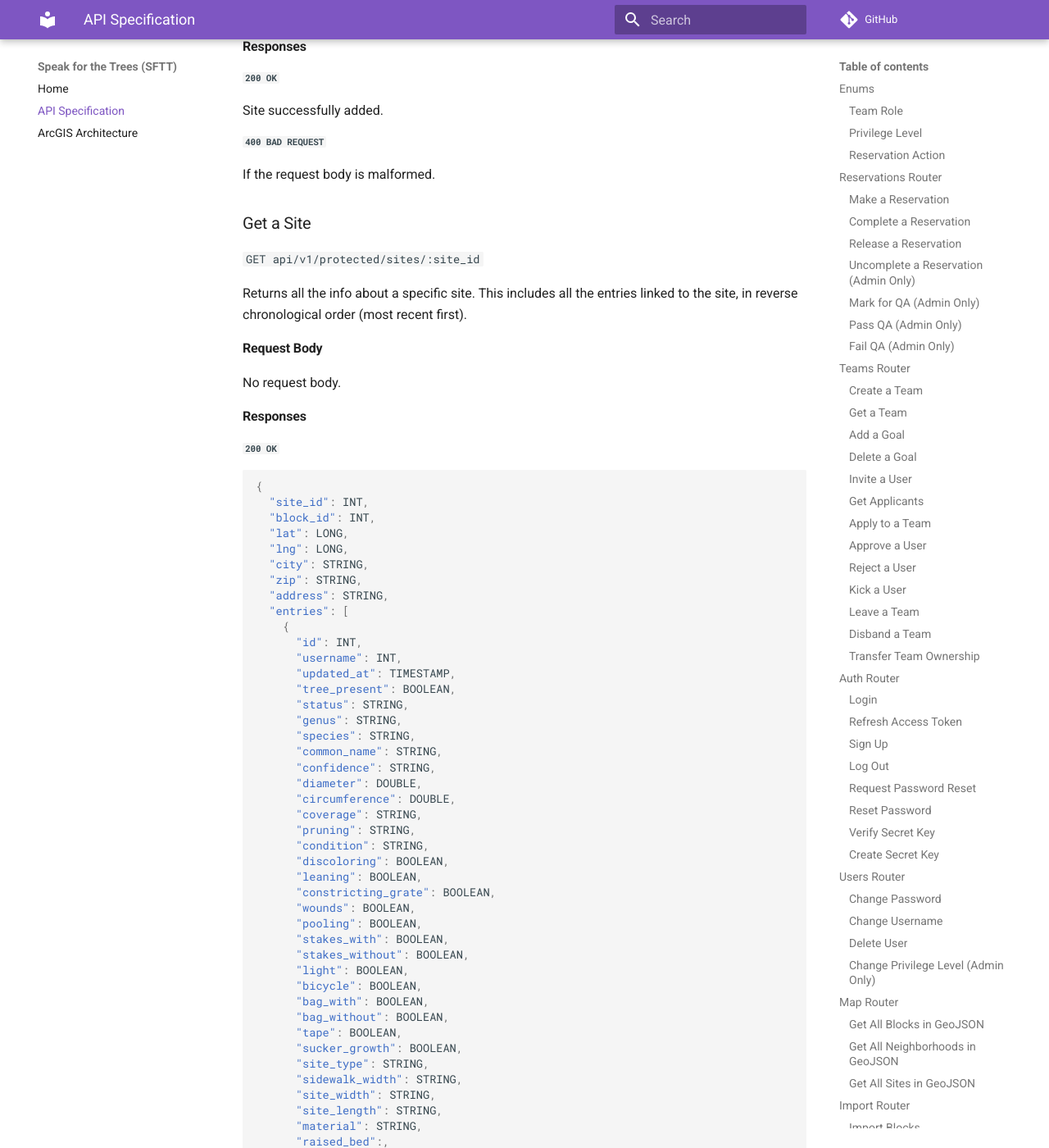
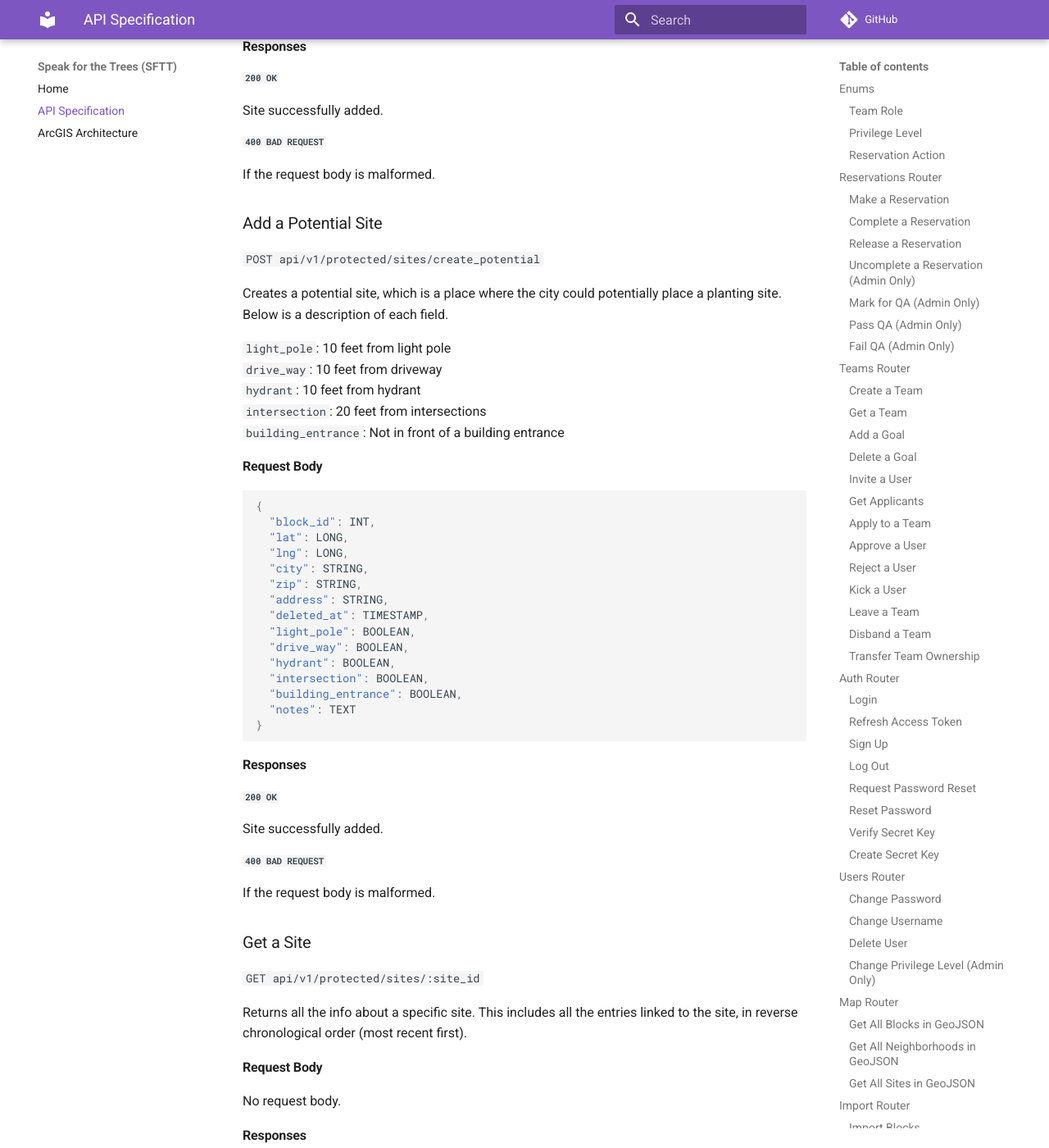
Before and after one commit to Code-4-Community/c4c-dev-docs, an MkDocs documentation site: the page built from docs/sftt/sftt-api-spec.md, in a window 1280 px wide and 1400 px high, scrolled down 32225 px. Shown: the whole window at 82% size. Built offline with MkDocs 1.6.1 and Material for MkDocs 9.7.7, drawn with Linux system fonts in a browser that asks for light colours; comment, search, counter and statistics services are not loaded.

Commit message:
Added documentation for potential site route

````diff
--- a/docs/sftt/sftt-api-spec.md
+++ b/docs/sftt/sftt-api-spec.md
@@ -1432,6 +1432,48 @@ Site successfully added.
 
 If the request body is malformed.
 
+### Add a Potential Site
+
+`POST api/v1/protected/sites/create_potential`
+
+Creates a potential site, which is a place where the city could potentially place a planting site. Below is a description of each field.
+
+`light_pole`: 10 feet from light pole</br>
+`drive_way`: 10 feet from driveway</br>
+`hydrant`: 10 feet from hydrant</br>
+`intersection`: 20 feet from intersections</br>
+`building_entrance`: Not in front of a building entrance
+
+#### Request Body
+
+```json
+{
+  "block_id": INT,
+  "lat": LONG,
+  "lng": LONG,
+  "city": STRING,
+  "zip": STRING,
+  "address": STRING,
+  "deleted_at": TIMESTAMP,
+  "light_pole": BOOLEAN,
+  "drive_way": BOOLEAN,
+  "hydrant": BOOLEAN,
+  "intersection": BOOLEAN,
+  "building_entrance": BOOLEAN,
+  "notes": TEXT
+}
+```
+
+#### Responses
+
+##### `200 OK`
+
+Site successfully added.
+
+##### `400 BAD REQUEST`
+
+If the request body is malformed.
+
 ### Get a Site
 
 `GET api/v1/protected/sites/:site_id`
````
